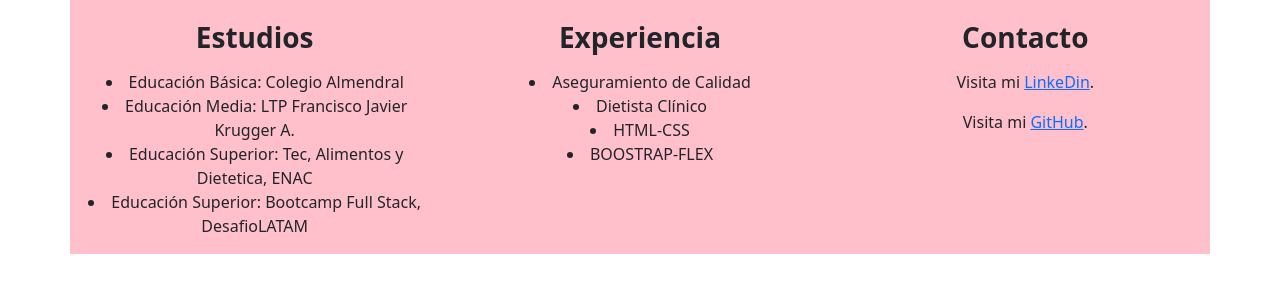
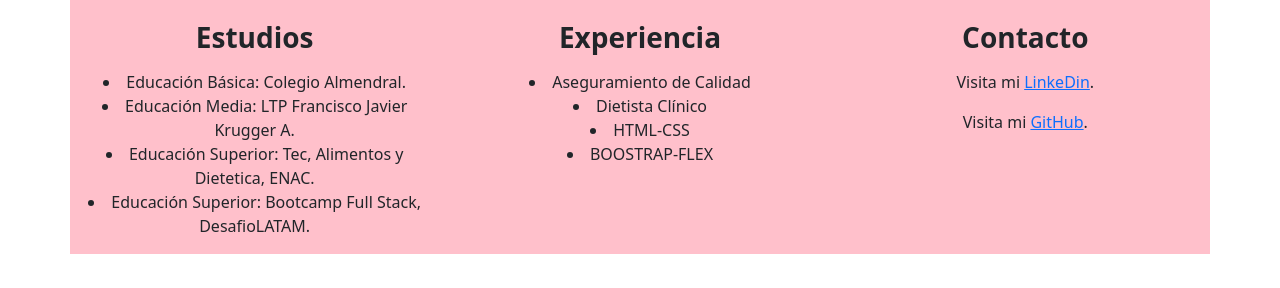
Before and after one commit to Catherinne16/Catherine16.github.io, a plain HTML site: page index.html in a window 1280 px wide. Shown: the part 634-922 px from the top of the page. Drawn offline with nearby package versions, Linux system fonts and the light colour scheme; files that its build step writes are made by us from their sources; files whose address does not match are found by name.

Commit message:
se agregan puntos

```diff
--- a/index.html
+++ b/index.html
@@ -59,10 +59,10 @@
                 <i class="fa-solid fa-graduation-cap fa-3x my-3"></i>
                 <h3 class="my-3 fw-bold">Estudios</h3>
                 <p class="my-3">
-                    <li>Educación Básica: Colegio Almendral</li>
+                    <li>Educación Básica: Colegio Almendral.</li>
                     <li>Educación Media: LTP Francisco Javier Krugger A.</li>
-                    <li>Educación Superior: Tec, Alimentos y Dietetica, ENAC</li>
-                    <li>Educación Superior: Bootcamp Full Stack, DesafioLATAM </li>
+                    <li>Educación Superior: Tec, Alimentos y Dietetica, ENAC.</li>
+                    <li>Educación Superior: Bootcamp Full Stack, DesafioLATAM.</li>
                 </p>
             </div>
             <div class="col-12 col-md-4">
```
